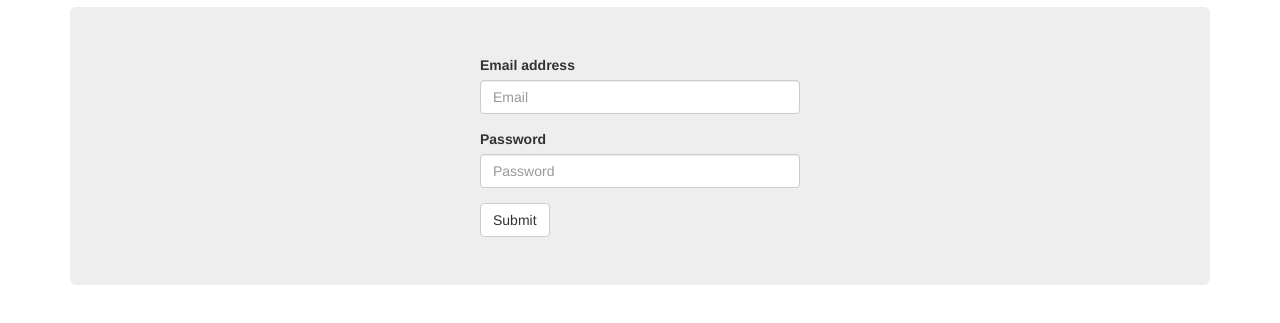
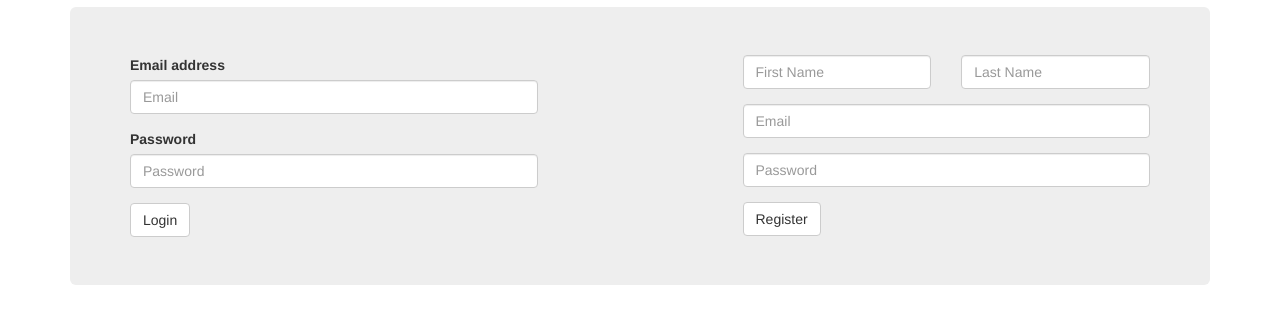
Before and after one commit to chiragpoddar12/virtual-stock-market, a plain HTML site: page FrontEnd/index.html in a window 1280 px wide. Shown: the part 63-386 px from the top of the page. Drawn offline with nearby package versions, Linux system fonts and the light colour scheme.

Commit message:
frontend - index and home client - verifcation packages

```diff
--- a/FrontEnd/index.html
+++ b/FrontEnd/index.html
@@ -24,21 +24,41 @@
         <h1>Virtual Stock Market</h1>
         <div class="jumbotron">
             <div class="row">
-                <div class="col-xs-4"></div>
-                <div class="col-xs-4">
-                    <form>
+                <div class="col-xs-5">
+                    <form method="POST" action="http://localhost:9000/verify">
                         <div class="form-group">
                             <label for="exampleInputEmail1">Email address</label>
-                            <input type="email" class="form-control" id="exampleInputEmail1" placeholder="Email">
+                            <input type="email" class="form-control" name="email" id="exampleInputEmail1" placeholder="Email">
                         </div>
                         <div class="form-group">
                             <label for="exampleInputPassword1">Password</label>
-                            <input type="password" class="form-control" id="exampleInputPassword1" placeholder="Password">
+                            <input type="password" class="form-control"  name="password" id="exampleInputPassword1" placeholder="Password">
                         </div>
-                        <button type="Login" class="btn btn-default">Submit</button>
+                        <button type="Login" class="btn btn-default">Login</button>
                     </form>
                 </div>
-                <div class="col-xs-4"></div>
+                <div class="col-xs-2">
+                </div>
+                <div class="col-xs-5">
+                    <form>
+                        <div class="form-group">
+                            <div class="row">
+                                <div class="col-xs-6">
+                                    <input type="text" class="form-control" id="inputFirstName" placeholder="First Name">
+                                </div>
+                                <div class="col-xs-6">
+                                    <input type="text" class="form-control" id="inputLastName" placeholder="Last Name">
+                                </div>
+                            </div>
+                        </div>
+                        <div class="form-group">
+                            <input type="email" class="form-control" id="inputEmail" placeholder="Email">
+                        </div>
+                        <div class="form-group">
+                            <input type="password" class="form-control" id="inputPassword" placeholder="Password">
+                        </div>
+                        <button type="Login" class="btn btn-default">Register</button>
+                </div>
             </div>
         </div>
     </div>
@@ -48,5 +68,6 @@
     <!-- <script src="js/bootstrap.min.js"></script> -->
     <!-- Latest compiled and minified JavaScript -->
     <script src="https://maxcdn.bootstrapcdn.com/bootstrap/3.3.7/js/bootstrap.min.js" integrity="sha384-Tc5IQib027qvyjSMfHjOMaLkfuWVxZxUPnCJA7l2mCWNIpG9mGCD8wGNIcPD7Txa" crossorigin="anonymous"></script>
+    <script src="js/index.js"></script>
   </body>
 </html>
```
Also changed, not shown: index.html (deleted, +0 -63 lines), 1 other file.
